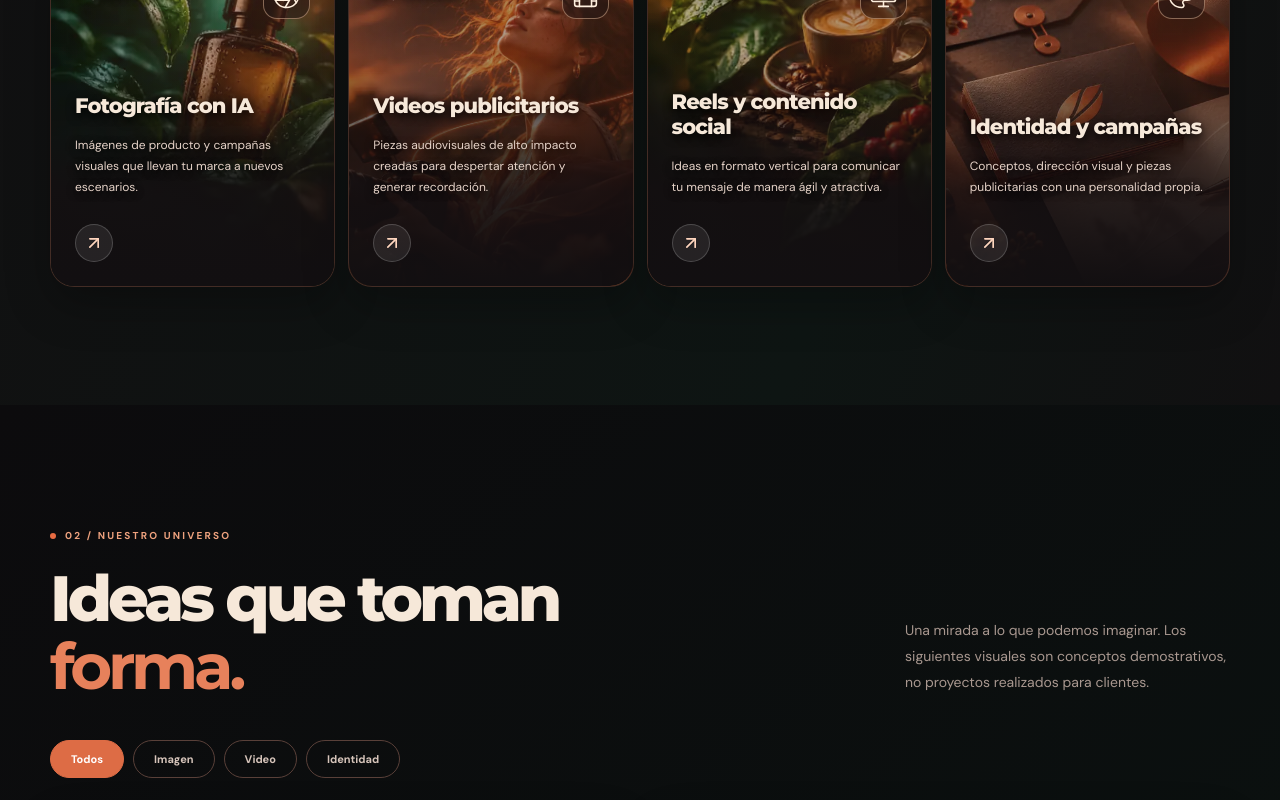
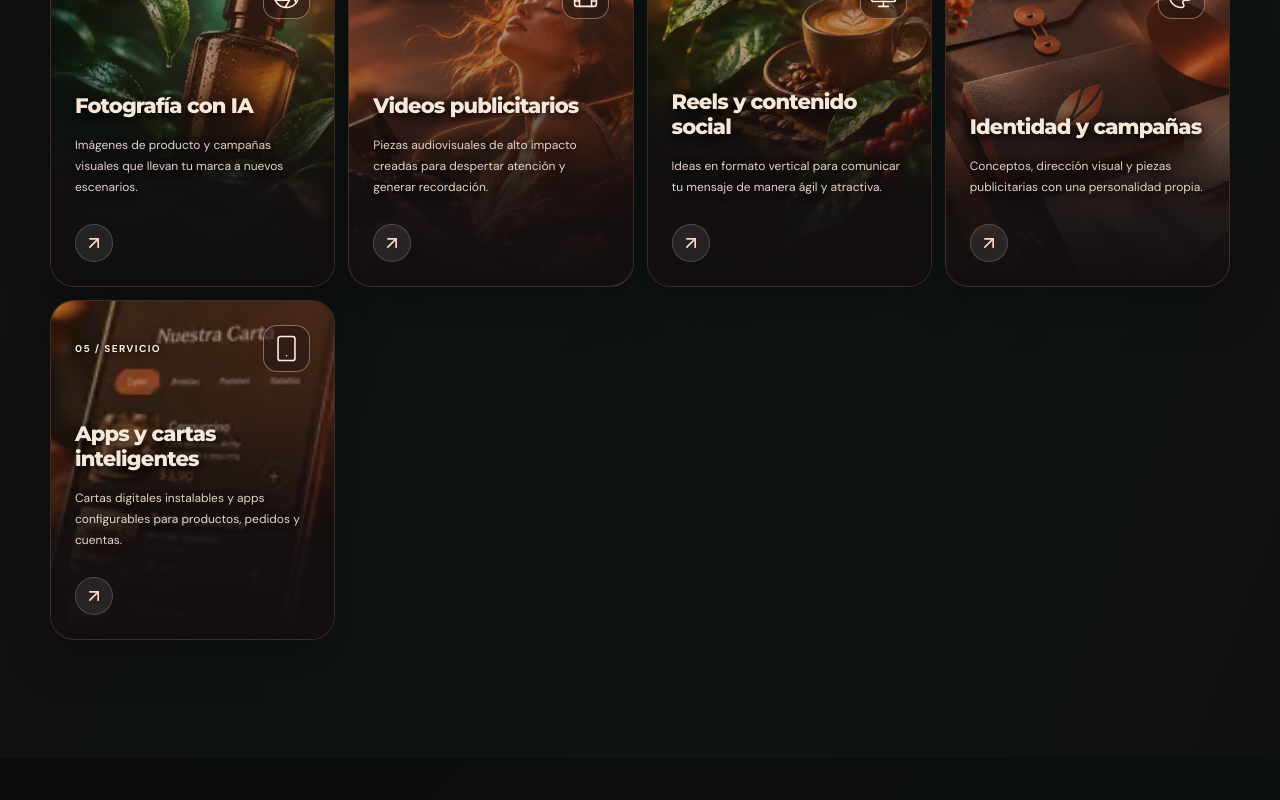
Before and after one commit to YizusG/KRASKIA, a React (Vite) app: page / in a window 1280 px wide. Shown: the part 1346-2146 px from the top of the page. Built offline with nearby package versions, Linux system fonts and the light colour scheme.

Commit message:
Incorporar quinta tarjeta Apps y cartas inteligentes preservando cuatro servicios originales

```diff
--- a/src/App.jsx
+++ b/src/App.jsx
@@ -1,11 +1,12 @@
 import React, { useState } from 'react';
-import { ArrowUpRight, ArrowRight, ArrowDown, Menu, X, Sparkles, Aperture, Film, Palette, MonitorPlay, Instagram, Mail, Play, ChevronRight, WandSparkles } from 'lucide-react';
+import { ArrowUpRight, ArrowRight, ArrowDown, Menu, X, Sparkles, Aperture, Film, Palette, MonitorPlay, Instagram, Mail, Play, ChevronRight, WandSparkles, Smartphone } from 'lucide-react';
 
 const services = [
   { number:'01', icon:Aperture, title:'Fotografía con IA', text:'Imágenes de producto y campañas visuales que llevan tu marca a nuevos escenarios.', tone:'rose', image:'producto-emerald.webp' },
   { number:'02', icon:Film, title:'Videos publicitarios', text:'Piezas audiovisuales de alto impacto creadas para despertar atención y generar recordación.', tone:'orange', image:'hero.webp' },
   { number:'03', icon:MonitorPlay, title:'Reels y contenido social', text:'Ideas en formato vertical para comunicar tu mensaje de manera ágil y atractiva.', tone:'violet', image:'cafe-reels.avif' },
   { number:'04', icon:Palette, title:'Identidad y campañas', text:'Conceptos, dirección visual y piezas publicitarias con una personalidad propia.', tone:'sand', image:'branding.webp' },
+  { number:'05', icon:Smartphone, title:'Apps y cartas inteligentes', text:'Cartas digitales instalables y apps configurables para productos, pedidos y cuentas.', tone:'smart', image:'apps-cartas-menu.webp' },
 ];
 
 const categories=['Todos','Imagen','Video','Identidad'];
@@ -35,7 +36,7 @@ function App(){
 
    <section className="statement"><div className="container statement-inner"><span>NO HACEMOS SOLO CONTENIDO.</span><strong>CREAMOS ALGO QUE SE SIENTE.</strong><Sparkles size={22} strokeWidth={1.4}/></div></section>
 
-   <section className="section services" id="servicios"><div className="container"><div className="section-heading"><div><SectionTag>01 / LO QUE HACEMOS</SectionTag><h2>Creatividad con <em>intención.</em></h2></div><p>El punto de encuentro entre una buena idea, una dirección artística cuidada y las nuevas herramientas de inteligencia artificial.</p></div><div className="services-grid">{services.map(item=><article className={'service-card service-'+item.tone} key={item.number}><img className="service-image" src={'./images/'+item.image} alt="" loading="lazy" decoding="async"/><div className="service-top"><span>{item.number} / SERVICIO</span><item.icon size={30} strokeWidth={1.3}/></div><div className="service-bottom"><h3>{item.title}</h3><p>{item.text}</p><span className="service-arrow" aria-hidden="true"><ArrowUpRight size={20}/></span></div>{item.number==='01'&&<a className="service-card-link" href="/?servicio=fotografia-con-ia" aria-label="Explorar Fotografía con IA: abrir la página interior del servicio"/>}</article>)}</div></div></section>
+   <section className="section services" id="servicios"><div className="container"><div className="section-heading"><div><SectionTag>01 / LO QUE HACEMOS</SectionTag><h2>Creatividad con <em>intención.</em></h2></div><p>El punto de encuentro entre una buena idea, una dirección artística cuidada y las nuevas herramientas de inteligencia artificial.</p></div><div className="services-grid services-grid--five">{services.map(item=><article className={'service-card service-'+item.tone} key={item.number}><img className="service-image" src={'./images/'+item.image} alt="" loading="lazy" decoding="async"/><div className="service-top"><span>{item.number} / SERVICIO</span><item.icon size={30} strokeWidth={1.3}/></div><div className="service-bottom"><h3>{item.title}</h3><p>{item.text}</p><span className="service-arrow" aria-hidden="true"><ArrowUpRight size={20}/></span></div>{item.number==='01'&&<a className="service-card-link" href="/?servicio=fotografia-con-ia" aria-label="Explorar Fotografía con IA: abrir la página interior del servicio"/>}</article>)}</div></div></section>
 
    <section className="section work" id="portafolio"><div className="container"><div className="section-heading"><div><SectionTag>02 / NUESTRO UNIVERSO</SectionTag><h2>Ideas que toman <em>forma.</em></h2></div><p>Una mirada a lo que podemos imaginar. Los siguientes visuales son conceptos demostrativos, no proyectos realizados para clientes.</p></div><div className="filter-bar" role="group" aria-label="Filtrar portafolio">{categories.map(cat=><button className={filter===cat?'active':''} key={cat} onClick={()=>setFilter(cat)} aria-pressed={filter===cat}>{cat}</button>)}</div><div className="project-grid">{shown.map(item=><ProjectCard key={item.id} item={item}/>)}</div><p className="portfolio-disclaimer"><Sparkles size={15}/> Portafolio en construcción. Estas composiciones son muestras visuales; pronto incorporaremos proyectos reales.</p></div></section>
 
```
